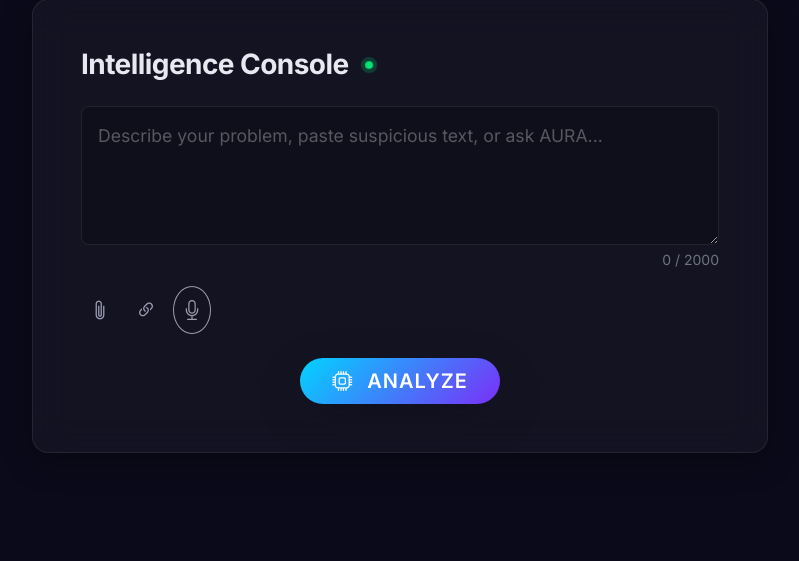
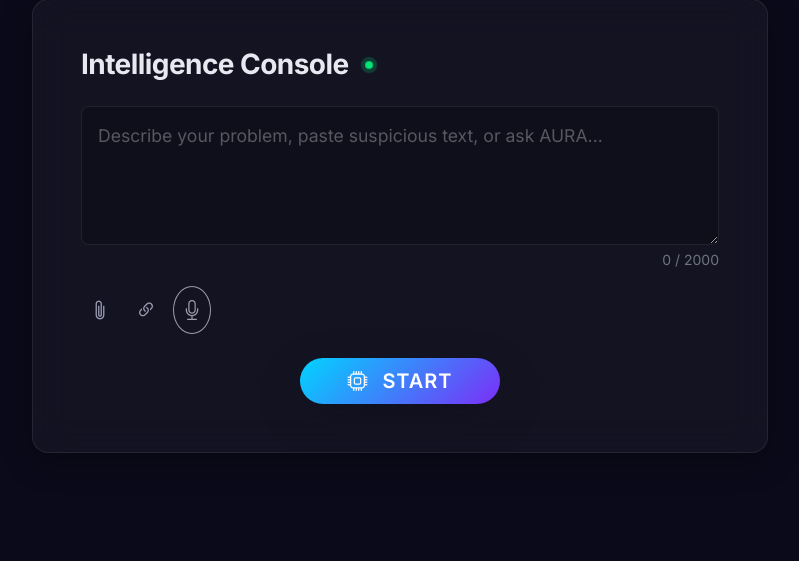
Before and after one commit to manuchandan-ai/AURA_FINAL, a Flask app: page / in a window 1280 px wide. Shown: the part 881-1442 px from the top of the page, without its empty margins (240-1039 px from the left). Run offline with Flask 3, Linux system fonts and the light colour scheme.

Commit message:
Update Analyze button text to Start

```diff
--- a/frontend/templates/home.html
+++ b/frontend/templates/home.html
@@ -61,7 +61,7 @@
 
                     <div class="text-center mt-4">
                         <button id="analyze-btn" class="btn aura-btn-primary aura-analyze-btn rounded-pill fs-5 py-2 shadow-lg">
-                            <i class="bi bi-cpu me-2"></i> Analyze
+                            <i class="bi bi-cpu me-2"></i> Start
                         </button>
                     </div>
 
```
